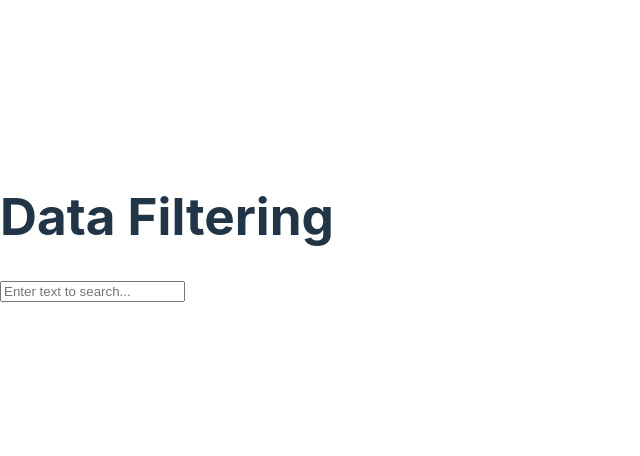
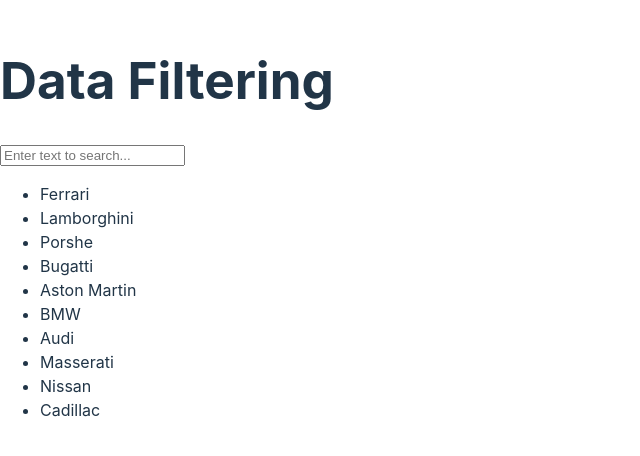
Before and after one commit to Asilovvv/Frontend_course, a React (Vite) app in the folder filtering-loading-data/: page / in a window 1280 px wide. Shown: the part 172-628 px from the top of the page, without its empty margins (0-640 px from the left). Built offline with nearby package versions, Linux system fonts and the light colour scheme.

Commit message:
Implemented filtering logic for the data list

```diff
--- a/filtering-loading-data/src/App.jsx
+++ b/filtering-loading-data/src/App.jsx
@@ -33,6 +33,15 @@
       value={searchTerm}
       onChange={(e) => setSearchTerm(e.target.value)}
     />
+    <ul>
+      {data
+        .filter((item) =>
+          item.name.toLowerCase().includes(searchTerm.toLowerCase())
+        )
+        .map((item) => (
+          <li key={item.id}>{item.name}</li>
+        ))}
+    </ul>
   </div>
   );
 };
```
